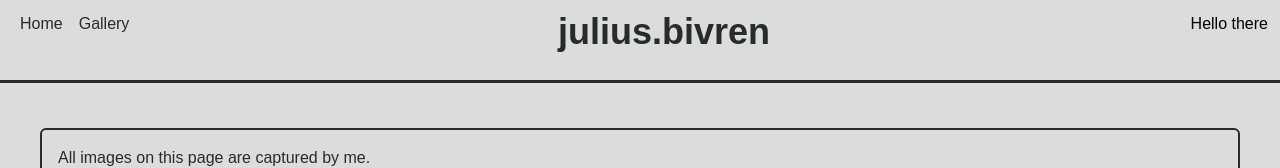
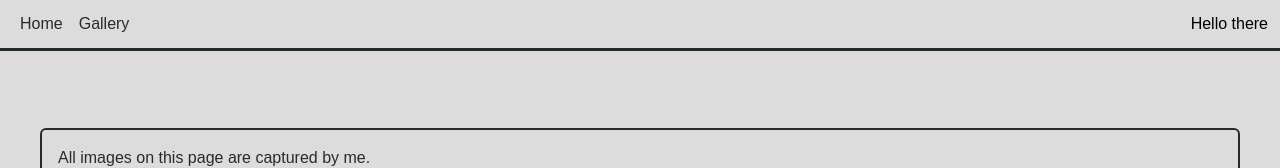
Before and after one commit to JuliusNicklas/julius-website, a Next.js app: page /gallery in a window 1280 px wide. Shown: the top 168 px of the page. Built offline with nearby package versions, Linux system fonts and the light colour scheme.

Commit message:
Removed title and fixed gallery spacing in vertical view

```diff
--- a/src/app/gallery/page.tsx
+++ b/src/app/gallery/page.tsx
@@ -10,7 +10,7 @@ export const metadata: Metadata = {
 export default function Gallery() {
     return(
         <main className="relative min-h-screen text-foreground bg-background">
-            <div className="relative py-32 px-10 gap-42 flex flex-col items-center max-w-7xl mx-auto bg-background">
+            <div className="relative py-32 px-10 gap-[10vw] flex flex-col items-center max-w-7xl mx-auto bg-background">
                 <p className="p-4 border-2 rounded-md w-full">
                     All images on this page are captured by me.
                 </p>
--- a/src/components/tempbar.tsx
+++ b/src/components/tempbar.tsx
@@ -3,14 +3,11 @@ import NavButton from "./NavButton";
 export default function Topbar() {
 
     return(
-        <nav className="fixed top-0 z-50 w-full p-3 flex justify-between bg-background border-b-3 border-foreground">
+        <nav className="fixed top-0 z-50 w-full p-3 flex justify-between items-center bg-background border-b-3 border-foreground">
             <div>
                 <NavButton href="/" text="Home" />
                 <NavButton href="/gallery" text="Gallery" />
             </div>
-            <h1 className="text-foreground">
-                julius.bivren
-            </h1>
             <div>
                 <p>Hello there</p>
             </div>
```
